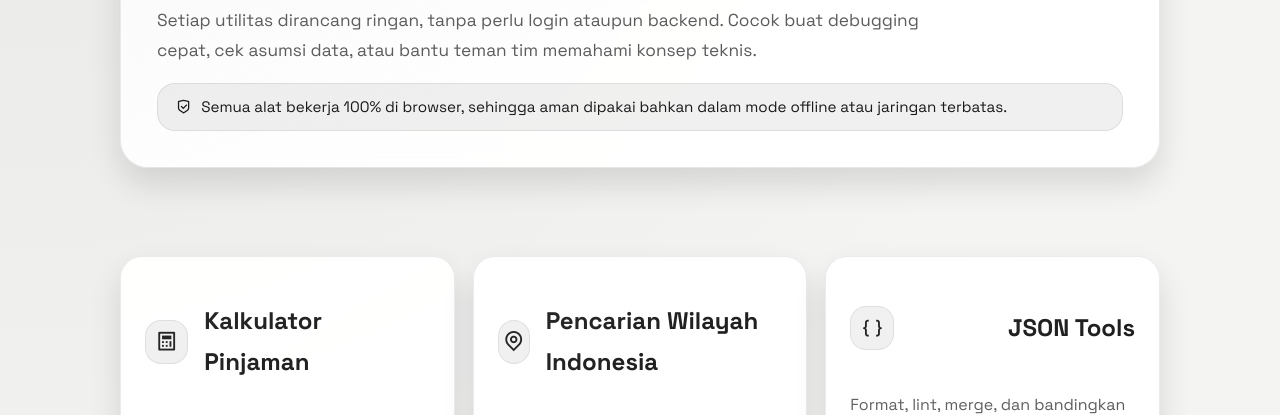
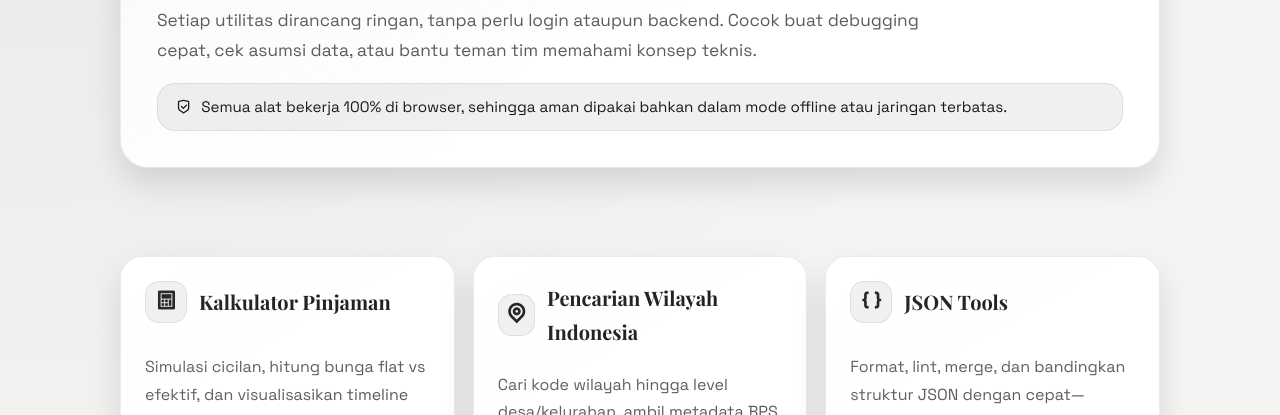
Before and after one commit to heritechie/masher.my.id, an Astro site: page /webtools in a window 1280 px wide. Shown: the part 486-901 px from the top of the page. Built offline with nearby package versions, Linux system fonts and the light colour scheme; Astro itself is replaced by a stand-in of ours.

Commit message:
Tweak recoloured webtools icon layout

```diff
--- a/src/components/WebtoolsPage.astro
+++ b/src/components/WebtoolsPage.astro
@@ -69,17 +69,15 @@ const tools = t.webtools.tools;
 			return (
 				<article class="tool-card">
 					<header class="tool-card__header">
-						<span class="tool-card__icon">
+						<h2 class="tool-card__title">
 							<i class={`ri ${tool.icon}`} aria-hidden="true"></i>
-						</span>
-						<div class="tool-card__meta">
-							<h2>{tool.title}</h2>
-						</div>
+							<span>{tool.title}</span>
+						</h2>
 					</header>
 					<p class="tool-card__description">{tool.description}</p>
 					<button class="tool-card__action" type="button" disabled>
+						<i class="ri-arrow-right-up-line" aria-hidden="true"></i>
 						<span>{isSoon ? t.webtools.comingSoonLabel : t.webtools.launchLabel}</span>
-						<i class="ri-arrow-right-up-line" aria-hidden="true"></i>
 					</button>
 				</article>
 			);
@@ -187,25 +185,28 @@ const tools = t.webtools.tools;
 	}
 
 	.tool-card__header {
-		display: flex;
-		align-items: center;
-		justify-content: space-between;
-		gap: 16px;
+		margin-bottom: 6px;
 	}
 
-	.tool-card__icon {
+	.tool-card__title {
+		display: inline-flex;
+		align-items: center;
+		gap: 12px;
+		margin: 0;
+		font-size: 1.25rem;
+		font-family: var(--font-display);
+	}
+
+	.tool-card__title i {
 		display: inline-flex;
 		align-items: center;
 		justify-content: center;
-		width: 44px;
-		height: 44px;
-		border-radius: 16px;
+		width: 42px;
+		height: 42px;
+		border-radius: 14px;
+		border: 1px solid var(--glass-stroke);
 		background: var(--surface-highlight);
-		border: 1px solid var(--glass-stroke);
-	}
-
-	.tool-card__icon i {
-		font-size: 1.4rem;
+		font-size: 1.35rem;
 	}
 
 	.tool-card__description {
--- a/src/layouts/Layout.astro
+++ b/src/layouts/Layout.astro
@@ -76,7 +76,7 @@ const {
 	<body>
 		<div class="site-shell">
 			<header class="site-header">
-				<a class="brand" href={`/${locale}/`} aria-label={`${brand} homepage`}>
+				<a class="brand" href={'/'} aria-label={`${brand} homepage`}>
 					<span class="brand__mark">{brand}</span>
 					<span class="brand__tagline">{tagline}</span>
 				</a>
```
